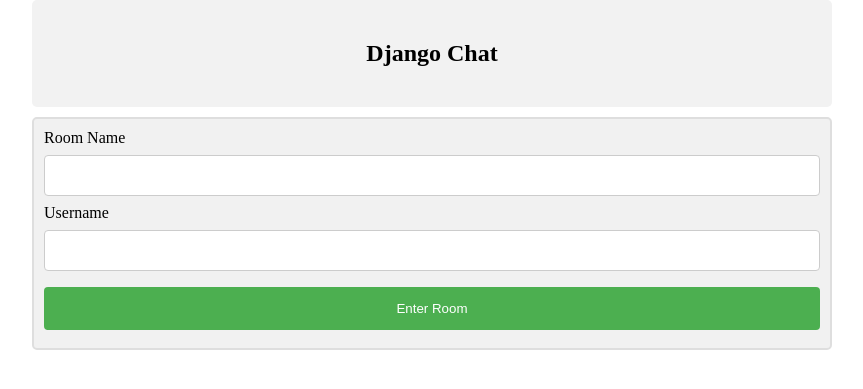
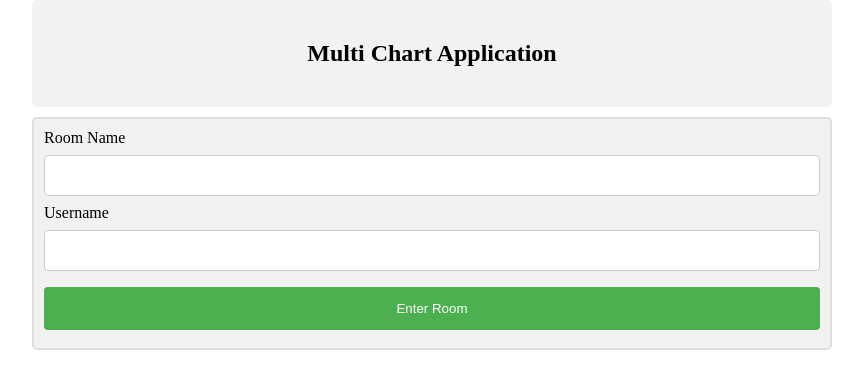
Before and after one commit to Ankith-Suravarapu/chat-bot-FSD, a Django app: template templates/home.html in a window 1280 px wide. Shown: the top 389 px of the page, without its empty margins (208-1071 px from the left). Run offline with Django 3.2, Linux system fonts and the light colour scheme; the template is opened without the code that fills it, so the values that code supplies are empty.

Commit message:
Update home.html

```diff
--- a/templates/home.html
+++ b/templates/home.html
@@ -56,7 +56,7 @@
 <body>
 
 <div align="center">
-    <h2>Django Chat</h2>
+    <h2>Multi Chart Application</h2>
 </div>
 
 
```
